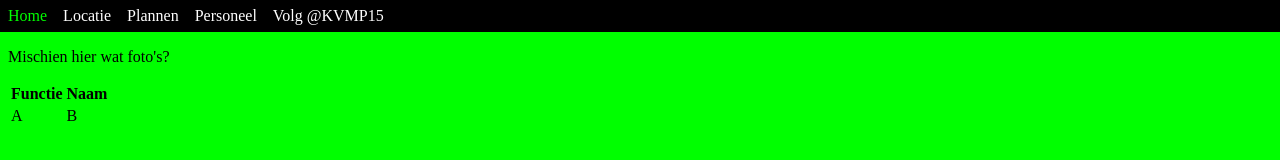
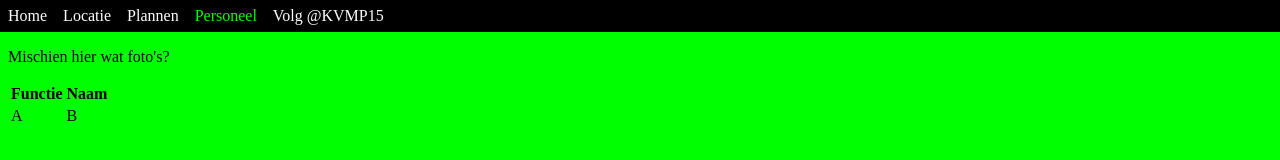
Before and after one commit to Reviii/groener, a plain HTML site: page personeel.html in a window 1280 px wide. Drawn offline with Linux system fonts and the light colour scheme.

Commit message:
Update personeel.html

```diff
--- a/personeel.html
+++ b/personeel.html
@@ -5,7 +5,7 @@
 </head>
 <body>
 <div class="menu">
-  <a class="button" href="/" style="color:#00ff00">Home</a><a class="button" href="adres">Locatie</a><a class="button" href="plannen">Plannen</a><a class="button" href="personeel">Personeel</a><a class="button" href="//instagram.com/KVMP15/">Volg @KVMP15</a>
+  <a class="button" href="/">Home</a><a class="button" href="adres">Locatie</a><a class="button" href="plannen">Plannen</a><a class="button" href="personeel" style="color:#00ff00">Personeel</a><a class="button" href="//instagram.com/KVMP15/">Volg @KVMP15</a>
 </div>
 <div class="frame">
   <p>Mischien hier wat foto's?</p>
```
